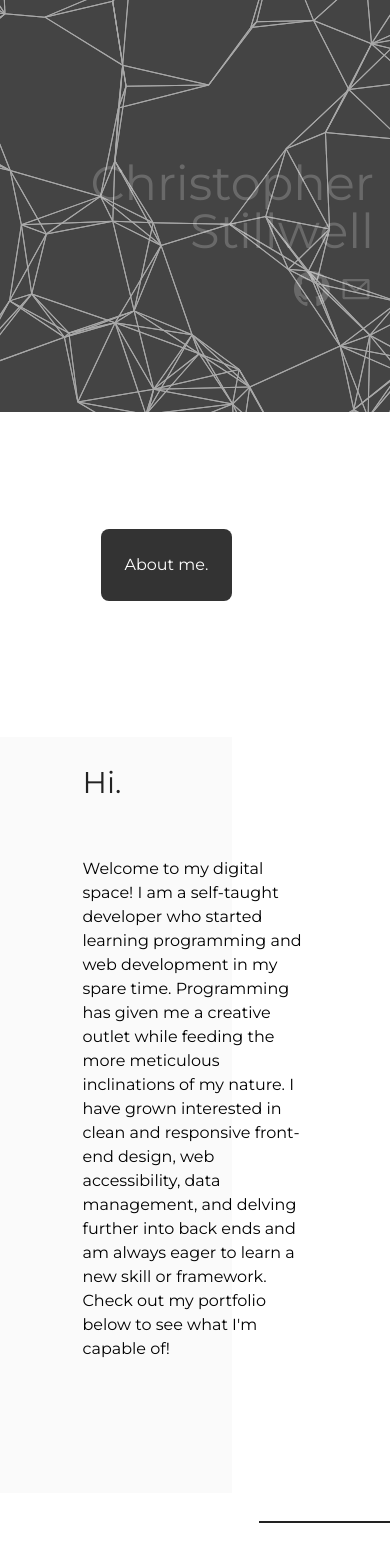
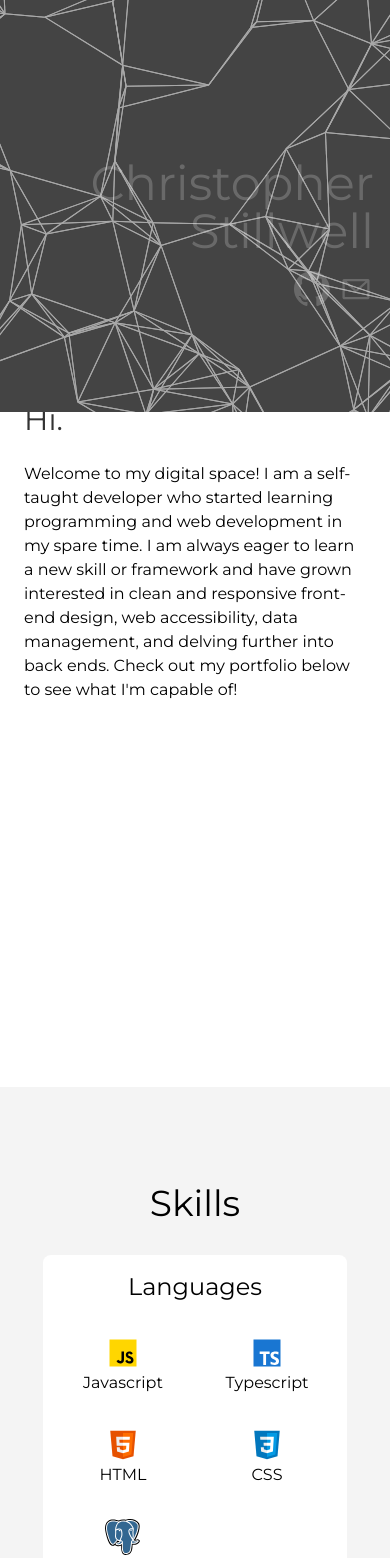
Before and after one commit to Stillwell-C/personal-site, a React (Vite) app: page / in a window 390 px wide. Shown: the part 432-1990 px from the top of the page. Built offline with nearby package versions, Linux system fonts and the light colour scheme.

Commit message:
Add different mobile layout

```diff
--- a/src/components/About.tsx
+++ b/src/components/About.tsx
@@ -41,7 +41,8 @@ type PropsType = {
 
 const About = ({ aboutParallaxScrollYProg }: PropsType) => {
   const ref = useRef<HTMLDivElement>(null);
-  const headingRef = useRef<HTMLHeadingElement>(null);
+  const headingRef = useRef<HTMLDivElement>(null);
+  const mobileHeadingRef = useRef<HTMLDivElement>(null);
 
   const backgroundShiftY = useTransform(
     aboutParallaxScrollYProg,
@@ -84,6 +85,11 @@ const About = ({ aboutParallaxScrollYProg }: PropsType) => {
     [0, 0.6],
     [0, -200]
   );
+  const mobileLayoverShiftY = useTransform(
+    aboutParallaxScrollYProg,
+    [0, 0.6],
+    [0, -250]
+  );
   const layoverShiftX = useTransform(
     aboutParallaxScrollYProg,
     [0, 0.6],
@@ -92,79 +98,90 @@ const About = ({ aboutParallaxScrollYProg }: PropsType) => {
   const headingControls = useAnimation();
 
   const isInView = useInView(headingRef, { once: true });
+  const mobileIsInView = useInView(mobileHeadingRef, { once: true });
 
   useEffect(() => {
-    if (isInView) {
+    if (isInView || mobileIsInView) {
       headingControls.start("animate");
     }
-    console.log(isInView);
-  }, [isInView]);
+    console.log(isInView, mobileIsInView);
+  }, [isInView, mobileIsInView]);
+
+  const aboutText =
+    "Welcome to my digital space! I am a self-taught developer who started learning programming and web development in my spare time. I am always eager to learn a new skill or framework and have grown interested in clean and responsive front-end design, web accessibility, data management, and delving further into back ends. Check out my portfolio below to see what I'm capable of!";
+
+  const animatedText = (
+    <>
+      <div className='overflow-hidden h-[60px] text-left sm:mb-8 text-[#333]'>
+        <motion.h2
+          variants={headerVariants}
+          initial='initial'
+          animate={headingControls}
+          className='text-3xl sm:text-4xl md:text-5xl sm:mb-20'
+        >
+          Hi.
+        </motion.h2>
+      </div>
+      <motion.div
+        className='text-left flex flex-col gap-4 text-base sm:text-lg md:text-xl'
+        variants={textVariants}
+        initial='initial'
+        animate={headingControls}
+      >
+        <p>{aboutText}</p>
+      </motion.div>
+    </>
+  );
 
   return (
     <section
       ref={ref}
       id='about'
-      className='min-h-[150vh] md:min-h-[120vh] relative flex justify-center items-center overflow-hidden'
+      className='min-h-[80vh] sm:min-h-screen relative flex justify-center items-center overflow-hidden'
     >
-      <div className='w-full max-w-5xl flex justify-center py-20 sm:py-40'>
+      <div className='hidden sm:flex w-full justify-center py-20 sm:py-40'>
         <motion.div
-          className='max-w-[70%] md:max-w-[80%] lg:max-w-2xl px-6 pt-32 sm:pt-44 pb-8 relative bg-[#fafafa]'
+          className='max-w-[70%] lg:max-w-5xl w-3/4 px-6 pt-32 sm:pt-44 pb-8 relative bg-[#fafafa] shadow-xl'
           style={{ y: backgroundShiftY, x: backgroundShiftX }}
         >
-          <div className='absolute right-0 top-0 h-full'>
+          {/* <div className='absolute right-0 bottom-0 h-[97%]'>
             <motion.div
               className='h-full bg-[#222] w-[2px] '
               style={{ y: sideLineShiftY, x: sideLineShiftX }}
             ></motion.div>
           </div>
-          <div className='absolute left-0 bottom-0 w-full'>
+          <div className='absolute right-0 bottom-0 w-[99%]'>
             <motion.div
               className='w-full bg-[#222] h-[2px] '
               style={{ y: bottomLineShiftY, x: bottomLineShiftX }}
             ></motion.div>
-          </div>
+          </div> */}
           <motion.div
             style={{ y: layoverShiftY, x: layoverShiftX }}
             className='bg-[#333] p-6 rounded-lg text-white absolute -top-2 max-sm:-left-2 sm:top-10 sm:right-10'
           >
             <h2>About me.</h2>
           </motion.div>
-          <motion.div style={{ y: textShiftY, x: textShiftX }}>
-            <div
-              ref={headingRef}
-              className='overflow-hidden h-[60px] text-left mb-8 text-[#222]'
-            >
-              <motion.h2
-                variants={headerVariants}
-                initial='initial'
-                animate={headingControls}
-                // style={{ y: headerShift, opacity: headerOpacity }}
-                className='text-3xl sm:text-4xl md:text-5xl mb-20'
-              >
-                Hi.
-              </motion.h2>
-            </div>
-            <motion.div
-              className='max-w-2xl text-left flex flex-col gap-4 text-base sm:text-lg md:text-xl'
-              variants={textVariants}
-              initial='initial'
-              animate={headingControls}
-            >
-              {/* <p>I'm Chris.</p> */}
-              <p>
-                Welcome to my digital space! I am a self-taught developer who
-                started learning programming and web development in my spare
-                time. Programming has given me a creative outlet while feeding
-                the more meticulous inclinations of my nature. I have grown
-                interested in clean and responsive front-end design, web
-                accessibility, data management, and delving further into back
-                ends and am always eager to learn a new skill or framework.
-                Check out my portfolio below to see what I'm capable of!
-              </p>
-            </motion.div>
+          <motion.div
+            style={{ y: textShiftY, x: textShiftX }}
+            className='w-full px-4 pb-10'
+            ref={headingRef}
+          >
+            {animatedText}
           </motion.div>
         </motion.div>
       </div>
+      <motion.div
+        className='sm:hidden flex flex-col w-full px-6 py-28'
+        style={{ y: mobileLayoverShiftY }}
+      >
+        <div className='bg-[#333] p-6 rounded-lg text-white w-fit mb-8'>
+          <h2>About me.</h2>
+        </div>
+        <div className='flex flex-col' ref={mobileHeadingRef}>
+          {animatedText}
+        </div>
+      </motion.div>
     </section>
   );
 };
```
